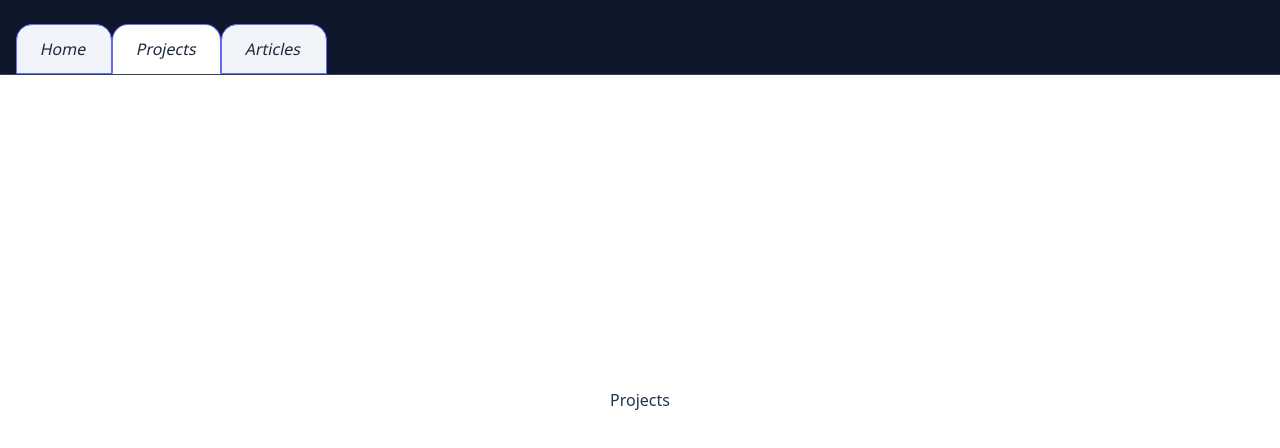
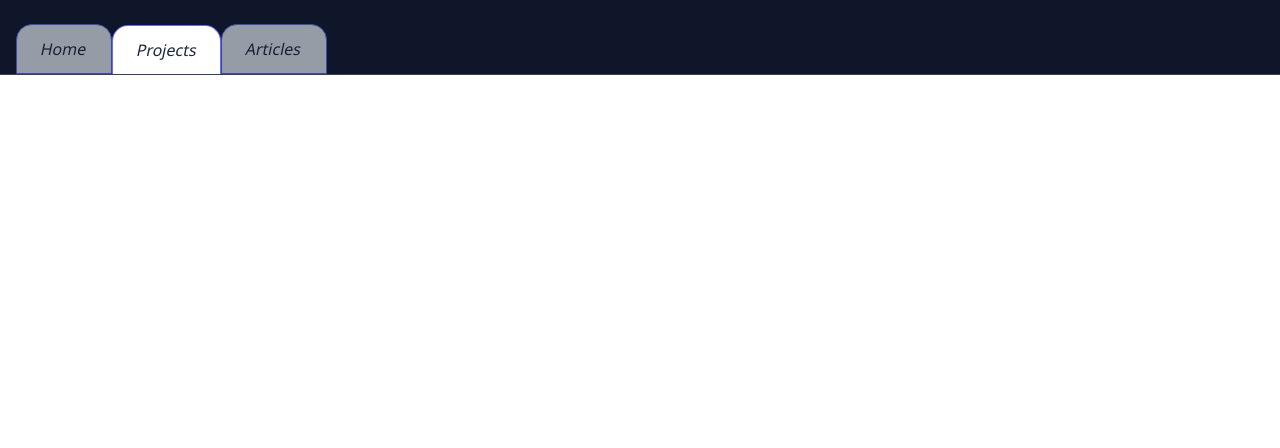
Before and after one commit to Hamdi-korreshi/zweihander, a Vue app: page /projects in a window 1280 px wide. Shown: the top 448 px of the page. Built offline with nearby package versions, Linux system fonts and the light colour scheme.

Commit message:
working on card for the projects

```diff
--- a/src/components/NavBar.vue
+++ b/src/components/NavBar.vue
@@ -1,14 +1,15 @@
 <template>
     <nav class="fixed top-0 inset-x-0 z-50 border-b border-slate-700 bg-slate-900">
+        <div class="pointer-events-none absolute inset-0 z-20 bg-slate-900/40 backdrop-blur-[0.7px]"></div>
         <ul class="flex w-full items-end overflow-x-auto overflow-y-hidden px-4 pt-6 pb-px" role="tablist">
             <li v-for="item in items" :key="item.path">
                 <RouterLink :to="item.path" v-slot="{isActive}" class="group relative -mb-px block">
                     <span
                         :class="[
-                            'block rounded-t-2xl border px-6 py-3 shadow-sm transitions',
+                            'relative block rounded-t-2xl border px-6 py-3 shadow-sm transitions',
                             'dark:border-slate-700',
                             isActive
-                            ? 'z-20 bg-white skew-x-[0deg] [border-bottom-color:transparent] dark:bg-slate-900'
+                            ? 'z-30 bg-white translate-y-[1px] [border-bottom-color:transparent] shadow-md dark:bg-slate-900'
                             : 'z-10 bg-slate-100 hover:bg-slate-50 dark:bg-slate-800 dark:text-slate-200'
                         ]"
                         role="tab"
@@ -21,6 +22,7 @@
                 </RouterLink>
             </li>
         </ul>
+
     </nav>
 </template>
 
--- a/src/components/Projects.vue
+++ b/src/components/Projects.vue
@@ -1,5 +1,16 @@
 <template>
-    <p>Projects</p>
+    <div class="grid grid-cols-1 md:grid-cols-3 gap-6">
+        <div v-for="project in projects" :key="project.id" class="p-4 border rounded-xl">
+            <img :src="project.image" alt="" class="rounded-md"/>
+            <h2 class="text-xl font-bold mt-2">{{  project.title  }}</h2>
+            <p class="text-gray-600">{{ project.description }}</p>
+            <div class="flex gap-2 mt-2">
+                <a :href="project.github" target="_blank">GitHub</a>
+                <a :href="project.demo" target="_blank">Live</a>
+            </div>
+        </div>
+
+    </div>
 </template>
 
 <script setup>
```
